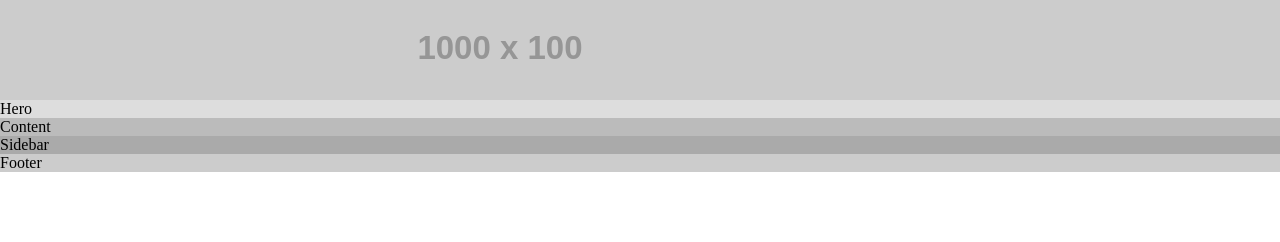
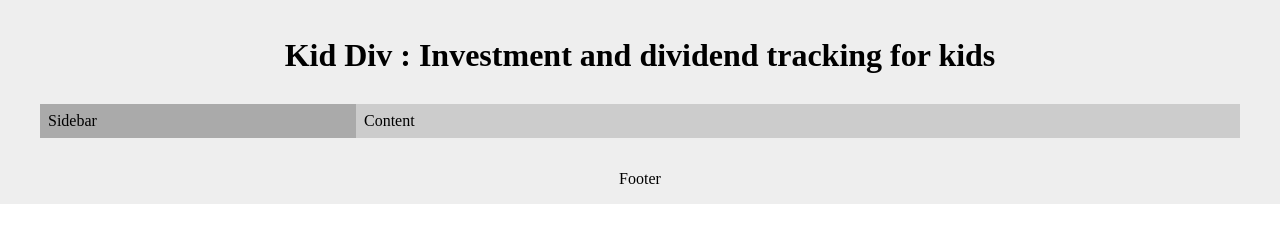
Before and after one commit to briandesousa/kid-div, a React app: page / in a window 1280 px wide. Built offline with nearby package versions, Linux system fonts and the light colour scheme; placeholder pictures from the web are drawn by us.

Commit message:
add basic css layout, support for multiple classes in classNames using classnames package

```diff
--- a/package.json
+++ b/package.json
@@ -20,6 +20,7 @@
     "@babel/preset-env": "^7.6.0",
     "@babel/preset-react": "^7.0.0",
     "babel-loader": "^8.0.6",
+    "classnames": "^2.2.6",
     "express": "^4.17.1",
     "html-webpack-plugin": "^3.2.0",
     "react": "^16.9.0",
--- a/src/components/App.css
+++ b/src/components/App.css
@@ -1,19 +1,40 @@
-.header {
-  background: #cccccc;
+main {
+  background: #EEEEEE;
+  margin: 0;
+  padding: 0.5rem;
 }
 
-.heroSection {
-  background: #dddddd;
+header, section, aside, footer {
+  margin: 0;
+  padding: 0.5rem;
 }
 
-.contentSection {
-  background: #bbbbbb;
+@media screen and (min-width: 640px) {
+  .flexContainer {
+    display: flex;
+  }
+}
+
+.wrapper {
+  margin: auto;
+  max-width: 1200px;
+}
+
+.content {
+  background: #cccccc;
+  flex: 1;
 }
 
 .sidebar {
   background: #aaaaaa;
+  flex: 0 1 300px;
 }
 
-.footer {
-  background: #cccccc;
+header {
+  text-align: center;
 }
+
+footer {
+  padding-top: 2em;
+  text-align: center;
+}
--- a/src/components/App.js
+++ b/src/components/App.js
@@ -1,23 +1,23 @@
 import React, { useState } from 'react';
 import styles from './App.css';
+import classNames from 'classnames';
 
 export default function App() {
   const [title] = useState('Kid Div : Investment and dividend tracking for kids');
   return (
     <main>
-      <header className={styles.header}>
-        <img src={'https://via.placeholder.com/1000x100/ccc?text=' + title} />
+      <header>
+        <h1>{title}</h1>
       </header>
-      <section className={styles.heroSection}>
-        Hero
-      </section>
-      <section className={styles.contentSection}>
-        Content
-      </section>
-      <aside className={styles.sidebar}>
-        Sidebar
-      </aside>
-      <footer className={styles.footer}>
+      <div className={classNames(styles.flexContainer, styles.wrapper)}>
+        <aside className={styles.sidebar}>
+          Sidebar
+        </aside>
+        <section className={styles.content}>
+          Content
+        </section>
+      </div>
+      <footer>
         Footer
       </footer>
     </main>
```
Also changed, not shown: 1 other file.
